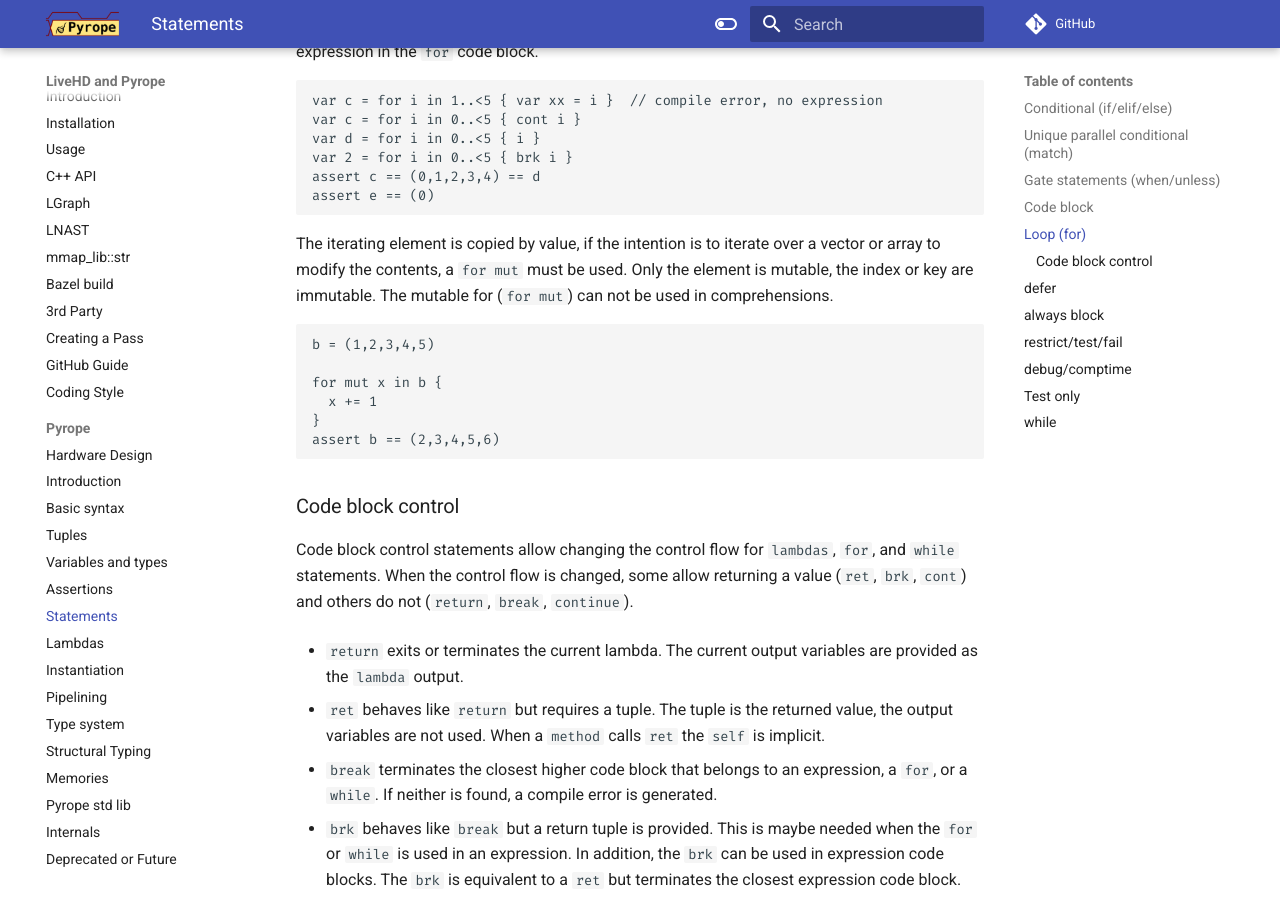
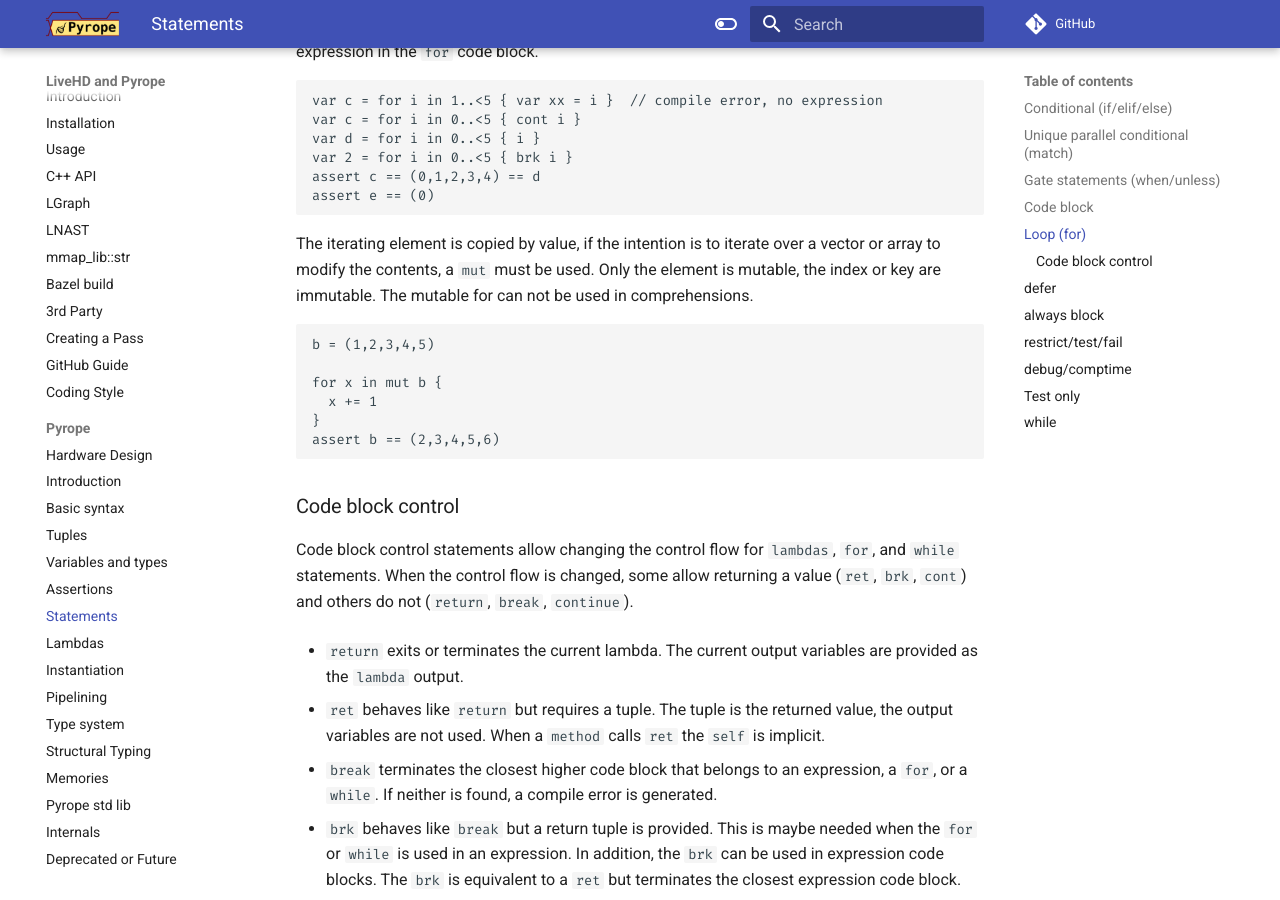
Before and after one commit to masc-ucsc/docs, an MkDocs documentation site: the page built from docs/pyrope/05b-statements.md, in a window 1280 px wide and 900 px high, scrolled down 3520 px. Built offline with MkDocs 1.6.1 and Material for MkDocs 9.7.7, drawn with Linux system fonts in a browser that asks for light colours; comment, search, counter and statistics services are not loaded.

Commit message:
for mut a bit closer syntax to rust

````diff
--- a/docs/pyrope/05b-statements.md
+++ b/docs/pyrope/05b-statements.md
@@ -190,14 +190,14 @@ assert e == (0)
 ```
 
 The iterating element is copied by value, if the intention is to iterate over a
-vector or array to modify the contents, a `for mut` must be used. Only the
-element is mutable, the index or key are immutable. The mutable for (`for mut`)
+vector or array to modify the contents, a `mut` must be used. Only the
+element is mutable, the index or key are immutable. The mutable for
 can not be used in comprehensions.
 
 ```
 b = (1,2,3,4,5)
 
-for mut x in b {
+for x in mut b {
   x += 1
 }
 assert b == (2,3,4,5,6)
````
Also changed, not shown: docs/pyrope/07-typesystem.md (+2 -2 lines).
